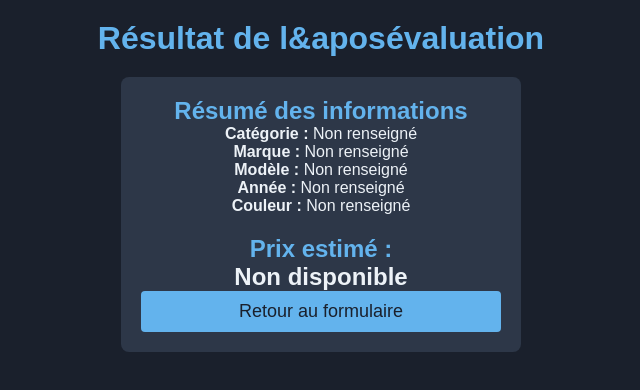
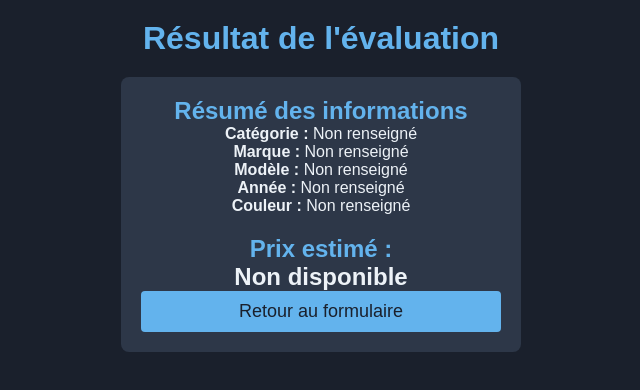
Before and after one commit to Tangzer/Ekwip_pricing_tool, a Next.js app: page /result in a window 1280 px wide. Shown: the top 390 px of the page, without its empty margins (319-959 px from the left). Built offline with nearby package versions, Linux system fonts and the light colour scheme.

Commit message:
Typo error fixed

```diff
--- a/app/result/page.js
+++ b/app/result/page.js
@@ -29,7 +29,7 @@ function ResultContent() {
         textAlign: "center",
       }}
     >
-      <h1 style={{ color: "#63b3ed" }}>Résultat de l&aposévaluation</h1>
+      <h1 style={{ color: "#63b3ed" }}>Résultat de l'évaluation</h1>
       <div
         style={{
           maxWidth: "400px",
```
